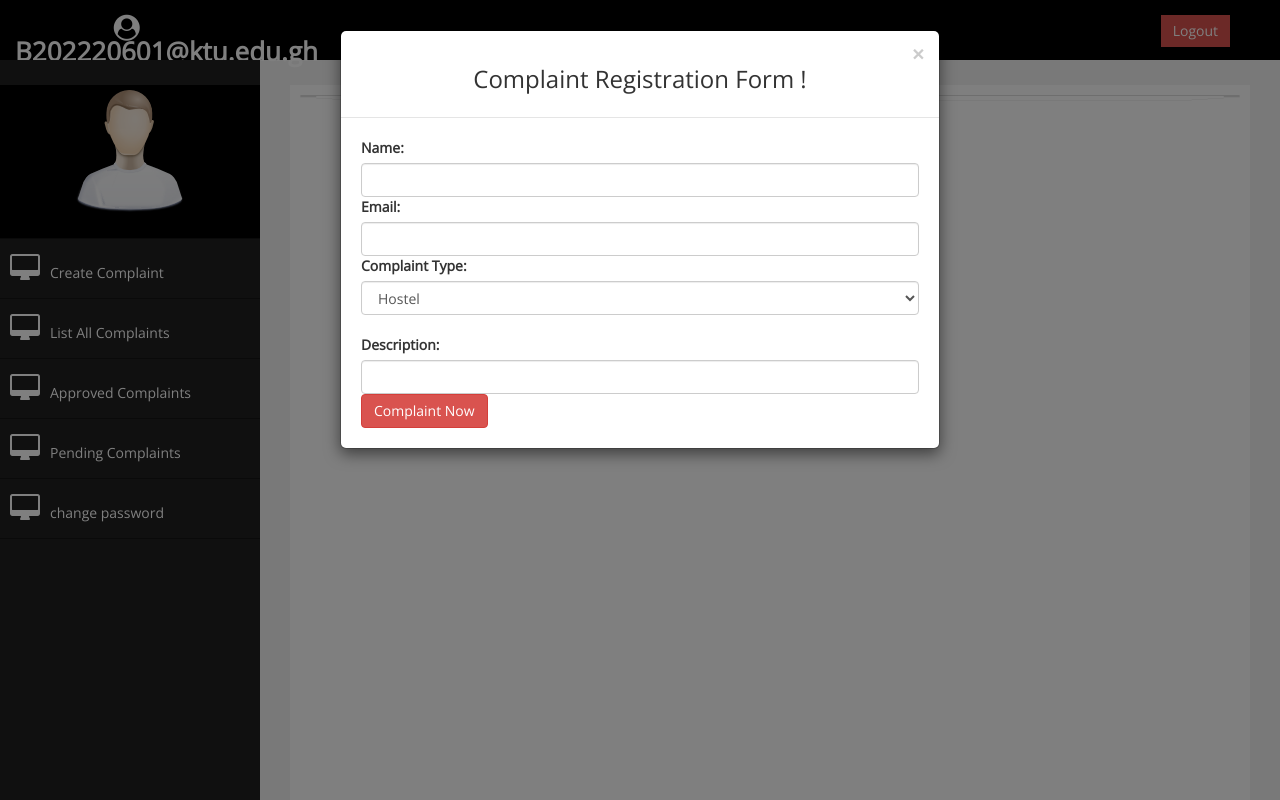
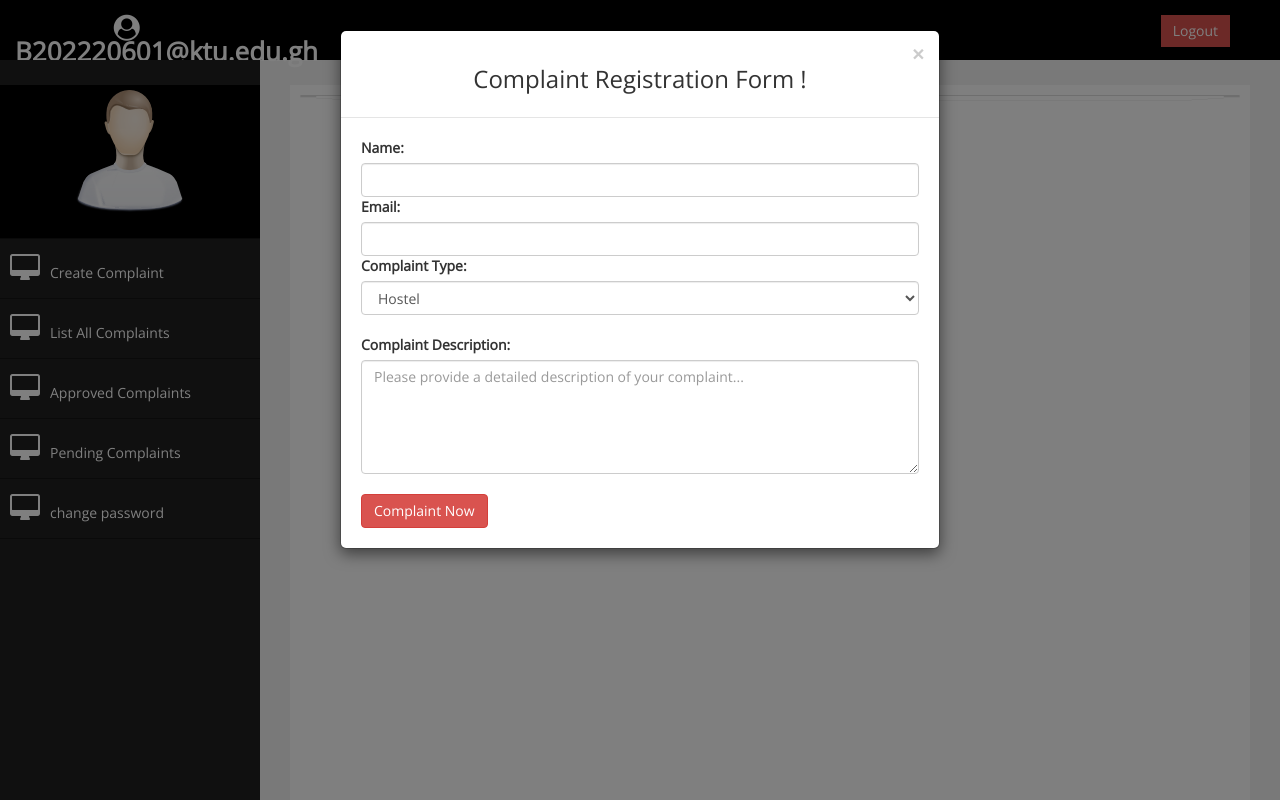
Before and after one commit to ProvLeon/compliant_management_system, a PHP site: page /phpmail/student/index.php in a window 1280 px wide, after a click on "Create Complaint". Run offline with PHP 8.4, Linux system fonts and the light colour scheme; a user stored in the database is signed in; some libraries are stand-ins or nearby versions.

Commit message:
updated the create complaint form description to accept multiple line inputs

```diff
--- a/registration.html
+++ b/registration.html
@@ -14,7 +14,7 @@
   <link rel="stylesheet" type="text/css" href="css/magnific-popup.css">
   <link rel="stylesheet" type="text/css" href="library/vegas/vegas.min.css">
   <link rel="stylesheet" type="text/css" href="library/bootstrap/css/bootstrap-theme.min.css">
-  <link rel="stylesheet" type="text/css" href="library/bootstrap/css/bootstrap.css">
+  <link rel="stylesheet" t ype="text/css" href="library/bootstrap/css/bootstrap.css">
   <link rel="stylesheet" type="text/css" href="css/style.css">
   <link rel="stylesheet" type="text/css" href="css/responsive.css">
   <link rel="stylesheet" type="text/css" href="css/color/rose.css">
--- a/student/index.php
+++ b/student/index.php
@@ -573,12 +573,13 @@ class="form-control" pattern="[a-zA-Z][0-9][0-9][0-9][0-9][0-9][0-9][a-zA-Z]{2}"
 
                                           <!--<input type="date" id="date" name="date"
 class="form-control" required="">-->
-                                          <br> <label for="description">Description:</label>
-                                          <input type="text" id="description" name="description" required=""
-                                            class="form-control">
+                                          <br>
+                                          <label for="description">Complaint Description:</label>
+                                          <textarea class="form-control" id="description" name="description" rows="5" style="width: 100%; resize: vertical;" placeholder="Please provide a detailed description of your complaint..." required></textarea>
 
 
                                         </fieldset>
+                                        <br/>
                                         <button type="submit" class="btn btn-danger">Complaint Now</button>
                                       </form>
                                     </div>
```
